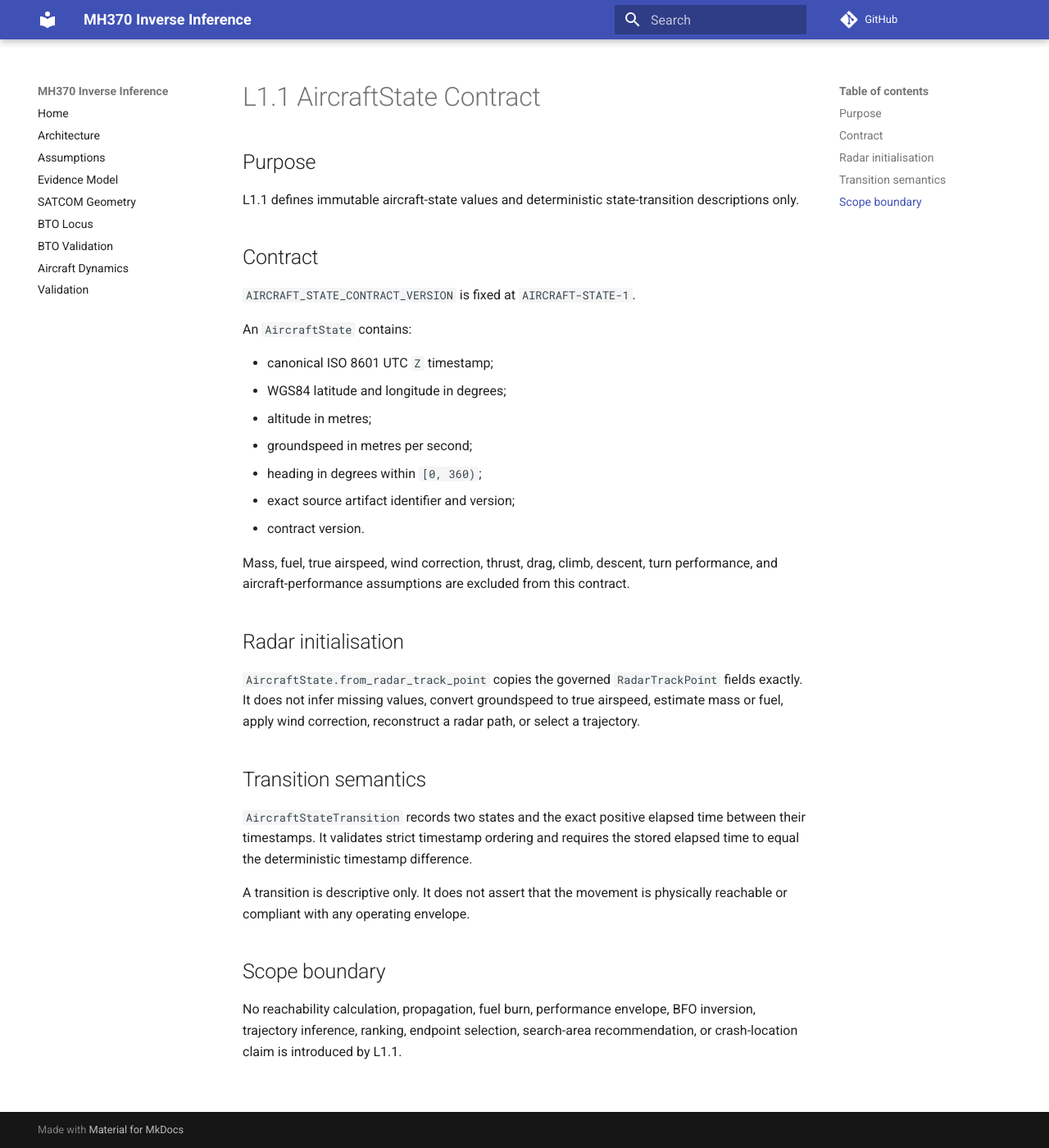
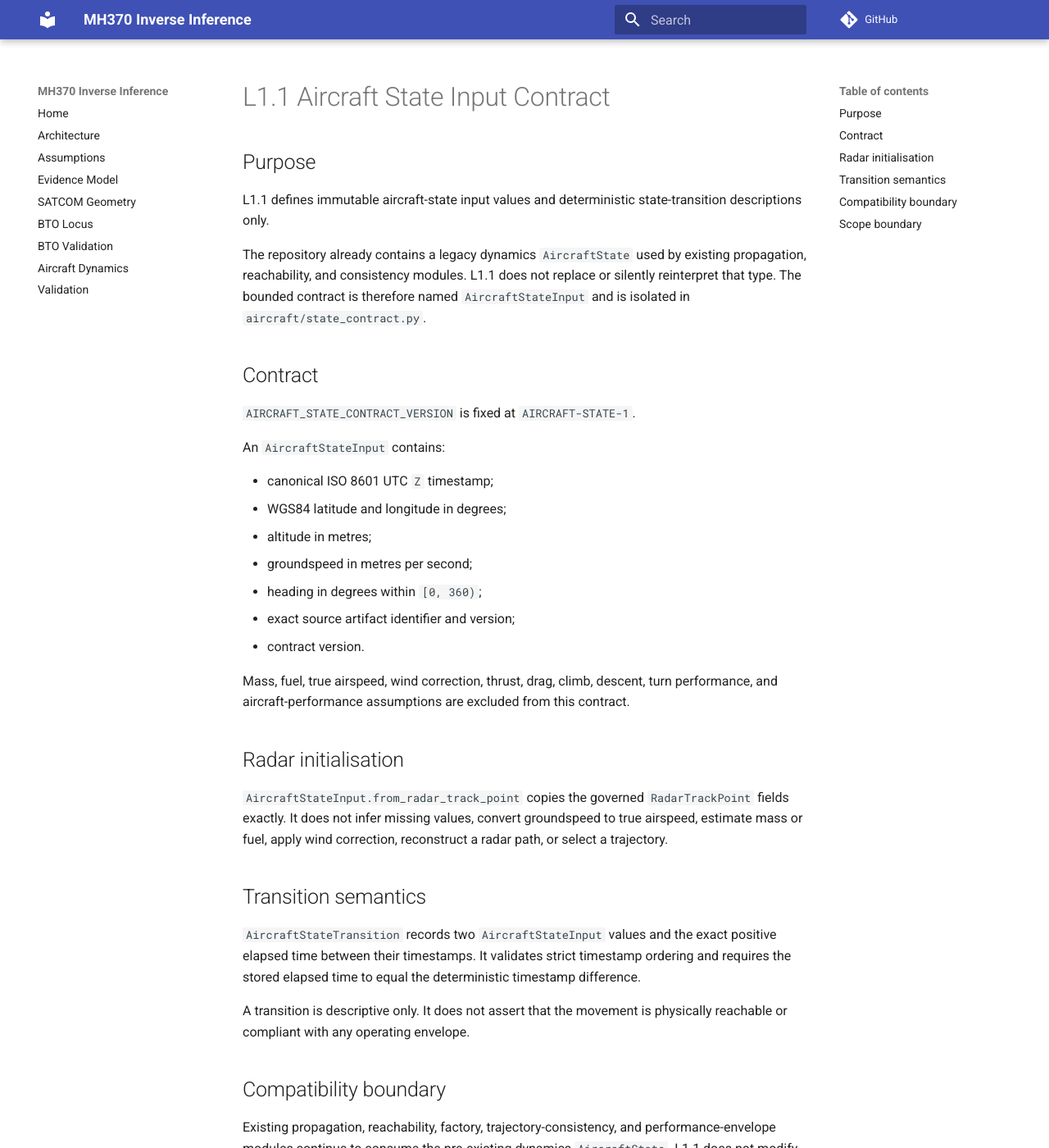
Before and after one commit to bradshawdanni-collab/mh370-inverse-inference, an MkDocs documentation site: the page built from docs/aircraft-state-contract.md, in a window 1280 px wide and 1400 px high. Shown: the whole window at 82% size. Built offline with MkDocs 1.6.1 and Material for MkDocs 9.7.7, drawn with Linux system fonts in a browser that asks for light colours; comment, search, counter and statistics services are not loaded; some of the changed text lies outside the part shown.

Commit message:
Document isolated L1.1 state input boundary

```diff
--- a/docs/aircraft-state-contract.md
+++ b/docs/aircraft-state-contract.md
@@ -1,14 +1,16 @@
-# L1.1 AircraftState Contract
+# L1.1 Aircraft State Input Contract
 
 ## Purpose
 
-L1.1 defines immutable aircraft-state values and deterministic state-transition descriptions only.
+L1.1 defines immutable aircraft-state input values and deterministic state-transition descriptions only.
+
+The repository already contains a legacy dynamics `AircraftState` used by existing propagation, reachability, and consistency modules. L1.1 does not replace or silently reinterpret that type. The bounded contract is therefore named `AircraftStateInput` and is isolated in `aircraft/state_contract.py`.
 
 ## Contract
 
 `AIRCRAFT_STATE_CONTRACT_VERSION` is fixed at `AIRCRAFT-STATE-1`.
 
-An `AircraftState` contains:
+An `AircraftStateInput` contains:
 
 - canonical ISO 8601 UTC `Z` timestamp;
 - WGS84 latitude and longitude in degrees;
@@ -22,13 +24,17 @@ Mass, fuel, true airspeed, wind correction, thrust, drag, climb, descent, turn p
 
 ## Radar initialisation
 
-`AircraftState.from_radar_track_point` copies the governed `RadarTrackPoint` fields exactly. It does not infer missing values, convert groundspeed to true airspeed, estimate mass or fuel, apply wind correction, reconstruct a radar path, or select a trajectory.
+`AircraftStateInput.from_radar_track_point` copies the governed `RadarTrackPoint` fields exactly. It does not infer missing values, convert groundspeed to true airspeed, estimate mass or fuel, apply wind correction, reconstruct a radar path, or select a trajectory.
 
 ## Transition semantics
 
-`AircraftStateTransition` records two states and the exact positive elapsed time between their timestamps. It validates strict timestamp ordering and requires the stored elapsed time to equal the deterministic timestamp difference.
+`AircraftStateTransition` records two `AircraftStateInput` values and the exact positive elapsed time between their timestamps. It validates strict timestamp ordering and requires the stored elapsed time to equal the deterministic timestamp difference.
 
 A transition is descriptive only. It does not assert that the movement is physically reachable or compliant with any operating envelope.
+
+## Compatibility boundary
+
+Existing propagation, reachability, factory, trajectory-consistency, and performance-envelope modules continue to consume the pre-existing dynamics `AircraftState`. L1.1 does not modify those scientific behaviours. A later governed adapter may convert an admitted `AircraftStateInput` into a dynamics state only after the required performance, mass, wind, and true-airspeed assumptions are separately admitted.
 
 ## Scope boundary
 
```
